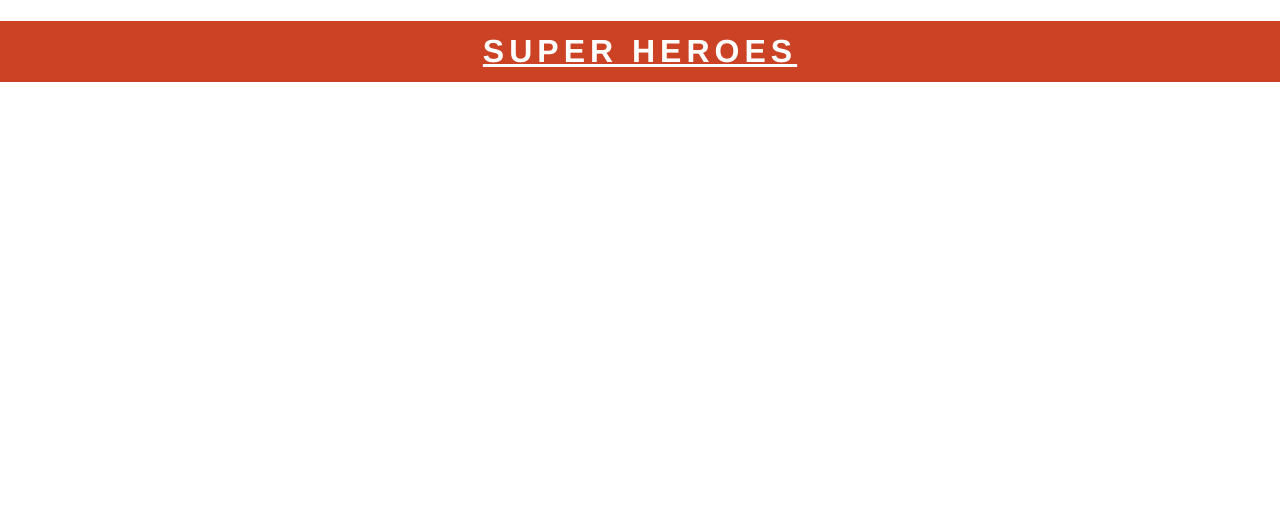
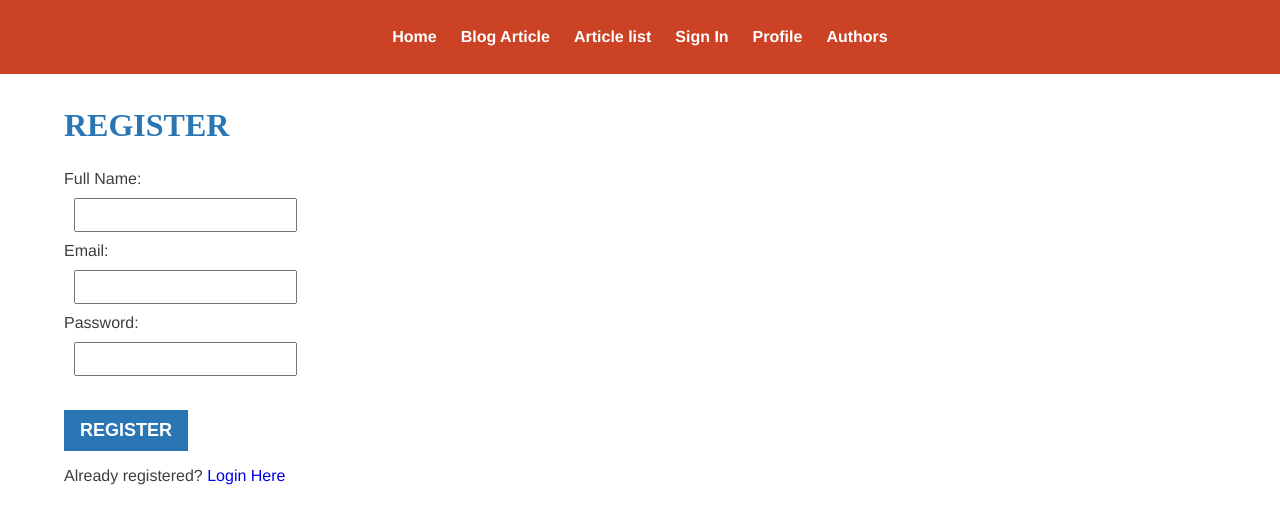
Before and after one commit to kieyp/PHASE-4-PROJECT, a React (Create React App) app in the folder client/: page /register in a window 1280 px wide. Shown: the top 524 px of the page. Built offline with nearby package versions, Linux system fonts and the light colour scheme; a web font is replaced by a local one.

Commit message:
Completed the frontend

```diff
--- a/client/package.json
+++ b/client/package.json
@@ -4,13 +4,14 @@
   "private": true,
   "proxy": "http://localhost:3000",
   "dependencies": {
+    "@material-ui/core": "^4.12.4",
     "@testing-library/jest-dom": "^5.12.0",
     "@testing-library/react": "^11.2.7",
     "@testing-library/user-event": "^12.8.3",
     "react": "^17.0.2",
     "react-dom": "^17.0.2",
     "react-router-dom": "^5.2.0",
-    "react-scripts": "4.0.3",
+    "react-scripts": "^5.0.1",
     "web-vitals": "^1.1.2"
   },
   "scripts": {
--- a/client/src/components/App.js
+++ b/client/src/components/App.js
@@ -2,6 +2,13 @@ import { Switch, Route } from "react-router-dom";
 import Header from "./Header";
 import Hero from "./Hero";
 import Home from "./Home";
+import BlogArticle from "./BlogArticle";
+import ArticleList from "./ArticleList";
+import Signin from "./Signin";
+import Register from "./Register";
+import Profile from "./Profile";
+import Authors from "./Authors";
+
 import HeroPowerForm from "./HeroPowerForm";
 import Power from "./Power";
 import PowerEditForm from "./PowerEditForm";
@@ -24,6 +31,37 @@ function App() {
           <Route exact path="/heroes/:id">
             <Hero />
           </Route>
+
+          <Route exact path="/blogarticle">
+          <BlogArticle />
+        </Route>
+
+        <Route exact path="/artticlelist">
+          <ArticleList />
+        </Route>
+
+
+        <Route exact path="/signin">
+          <Signin />
+        </Route>
+
+        <Route exact path="/register">
+          <Register />
+        </Route>
+
+        <Route exact path="/profile">
+          <Profile />
+        </Route>
+        <Route exact path="/authors">
+          <Authors />
+        </Route>
+
+
+
+
+
+
+
           <Route exact path="/">
             <Home />
           </Route>
--- /dev/null
+++ b/client/src/components/ArticleList.js
@@ -0,0 +1,12 @@
+import React from 'react';
+
+function ArticleList() {
+  return (
+    <div>
+      <h2>Blog Article List Page</h2>
+      {}
+    </div>
+  );
+}
+
+export default ArticleList;
--- /dev/null
+++ b/client/src/components/Authors.js
@@ -0,0 +1,35 @@
+import React from 'react';
+
+function Authors() {
+  const authors = [
+    { id: 1, name: 'Abdi Mohamed', email: 'abdi.moha@gmail.com', blogsWritten: 10 },
+    { id: 2, name: 'Philip Muthami', email: 'Philip.thami@yahoo.com', blogsWritten: 15 },
+    { id: 3, name: 'Alex Johnson', email: 'alex@example.com', blogsWritten: 8 },
+  ];
+
+  return (
+    <div>
+      <h2>Authors</h2>
+      <table className="authors-table">
+        <thead>
+          <tr>
+            <th>Name</th>
+            <th>Email</th>
+            <th>Blogs Written</th>
+          </tr>
+        </thead>
+        <tbody>
+          {authors.map(author => (
+            <tr key={author.id}>
+              <td>{author.name}</td>
+              <td>{author.email}</td>
+              <td>{author.blogsWritten}</td>
+            </tr>
+          ))}
+        </tbody>
+      </table>
+    </div>
+  );
+}
+
+export default Authors;
--- /dev/null
+++ b/client/src/components/BlogArticle.js
@@ -0,0 +1,12 @@
+import React from 'react';
+
+function BlogArticle() {
+  return (
+    <div>
+      <h2>Blog Article Page</h2>
+      {}
+    </div>
+  );
+}
+
+export default BlogArticle;
--- a/client/src/components/Header.js
+++ b/client/src/components/Header.js
@@ -3,9 +3,31 @@ import { Link } from "react-router-dom";
 function Header() {
   return (
     <header>
-      <h1>
-        <Link to="/">Super Heroes</Link>
-      </h1>
+      <nav>
+        <ul>
+          <li>
+            <Link to="/">Home</Link>
+          </li>
+          <li>
+            <Link to="/blogarticle">Blog Article</Link>
+          </li>
+          <li>
+            <Link to="/artticlelist">Article list</Link>
+          </li>
+
+          <li>
+            <Link to="/signin">Sign In</Link>
+          </li>
+
+          <li>
+            <Link to="/profile">Profile</Link>
+          </li>
+          <li>
+            <Link to="/authors">Authors</Link>
+          </li>
+
+        </ul>
+      </nav>
     </header>
   );
 }
--- a/client/src/components/Home.js
+++ b/client/src/components/Home.js
@@ -12,11 +12,10 @@ function Home() {
 
   return (
     <section>
-      <h2>All Heroes</h2>
+      <h2>Blog Post Home</h2>
       <ul>
         {heros.map((hero) => (
           <li key={hero.id}>
-            <Link to={`/heroes/${hero.id}`}>{hero.super_name}</Link>
           </li>
         ))}
       </ul>
--- /dev/null
+++ b/client/src/components/Profile.js
@@ -0,0 +1,32 @@
+import React from 'react';
+
+function Profile() {
+  // Dummy data for demonstration
+  const blogsWritten = 10;
+  const blogsRead = 20;
+
+  return (
+    <div>
+      <h2>My Profile</h2>
+      <div>
+        <img
+          src="https://via.placeholder.com/150"
+          alt="Profile Picture"
+          style={{ borderRadius: '50%', width: '150px', height: '150px' }}
+        />
+      </div>
+      <div>
+        <h3>Personal Information</h3>
+        <p>Name: Abid Mohamed</p>
+        <p>Email: abi.moha@gmail.com</p>
+      </div>
+      <div>
+        <h3>Blog Statistics</h3>
+        <p>Blogs Written: {blogsWritten}</p>
+        <p>Blogs Read: {blogsRead}</p>
+      </div>
+    </div>
+  );
+}
+
+export default Profile;
--- /dev/null
+++ b/client/src/components/Register.js
@@ -0,0 +1,55 @@
+import React, { useState } from 'react';
+import { Link } from 'react-router-dom';
+function Register() {
+  const [fullName, setFullName] = useState('');
+  const [email, setEmail] = useState('');
+  const [password, setPassword] = useState('');
+
+  const handleSubmit = (event) => {
+    event.preventDefault();
+    // logic to handle form submission
+    console.log('Form submitted:', { fullName, email, password });
+  };
+
+  return (
+    <div>
+      <h2>Register</h2>
+      <form onSubmit={handleSubmit}>
+        <div>
+          <label htmlFor="fullName">Full Name:</label>
+          <input
+            type="text"
+            id="fullName"
+            value={fullName}
+            onChange={(e) => setFullName(e.target.value)}
+            required
+          />
+        </div>
+        <div>
+          <label htmlFor="email">Email:</label>
+          <input
+            type="email"
+            id="email"
+            value={email}
+            onChange={(e) => setEmail(e.target.value)}
+            required
+          />
+        </div>
+        <div>
+          <label htmlFor="password">Password:</label>
+          <input
+            type="password"
+            id="password"
+            value={password}
+            onChange={(e) => setPassword(e.target.value)}
+            required
+          />
+        </div>
+        <button type="submit">Register</button>
+      </form>
+      <p>Already registered? <Link to="/signin">Login Here</Link></p>
+    </div>
+  );
+}
+
+export default Register;
--- /dev/null
+++ b/client/src/components/Signin.js
@@ -0,0 +1,44 @@
+import React, { useState } from 'react';
+import { Link } from 'react-router-dom';
+function Signin() {
+  const [email, setEmail] = useState('');
+  const [password, setPassword] = useState('');
+
+  const handleSubmit = (event) => {
+    event.preventDefault();
+    // logic to handle form submission
+    console.log('Form submitted:', { email, password });
+  };
+
+  return (
+    <div>
+      <h2>Signin</h2>
+      <form onSubmit={handleSubmit}>
+        <div>
+          <label htmlFor="email">Email:</label>
+          <input
+            type="email"
+            id="email"
+            value={email}
+            onChange={(e) => setEmail(e.target.value)}
+            required
+          />
+        </div>
+        <div>
+          <label htmlFor="password">Password:</label>
+          <input
+            type="password"
+            id="password"
+            value={password}
+            onChange={(e) => setPassword(e.target.value)}
+            required
+          />
+        </div>
+        <button type="submit">Sign In</button>
+      </form>
+      <p>Not registered? <Link to="/register">Register Here</Link></p>
+    </div>
+  );
+}
+
+export default Signin;
--- a/client/src/index.css
+++ b/client/src/index.css
@@ -7,6 +7,8 @@ body {
 
 header {
   background-color: #cc4224;
+  display: flex;
+  justify-content: center;
 }
 
 main {
@@ -35,23 +37,24 @@ h2 {
 ul {
   padding: 0;
   list-style: none;
+  display: flex;
 }
 
 li {
   padding: 12px;
 }
 
-li:nth-of-type(2n) {
-  background-color: #80b5e1;
+a {
+  text-decoration: none;
 }
+
 
 li a {
   font-weight: bold;
   color: #3e3e3e;
-  margin-right: 16px;
 }
 
-li:nth-of-type(2n) a {
+li a {
   color: #fff;
 }
 
@@ -75,3 +78,19 @@ button[type="submit"] {
   margin: 24px 0 0 0;
   cursor: pointer;
 }
+
+.authors-table {
+  width: 100%;
+  border-collapse: collapse;
+}
+
+.authors-table th, .authors-table td {
+  border: 1px solid #dddddd;
+  padding: 8px;
+  text-align: left;
+}
+
+.authors-table th {
+  background-color: #f2f2f2;
+  font-weight: bold;
+}
```
Also changed, not shown: 1 other file (tests, documents, lock files or other folders).
